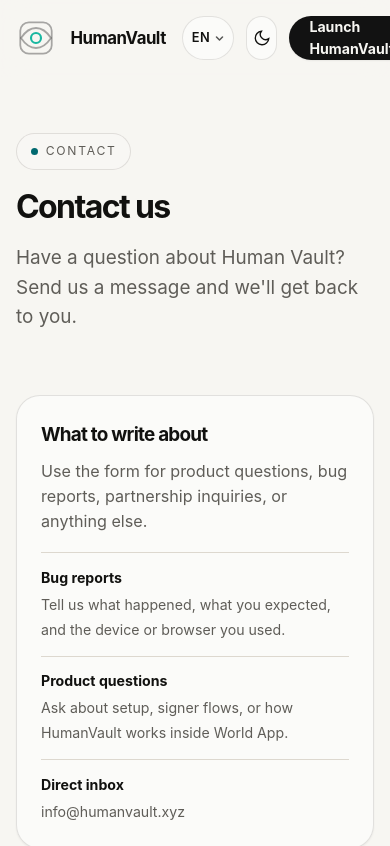
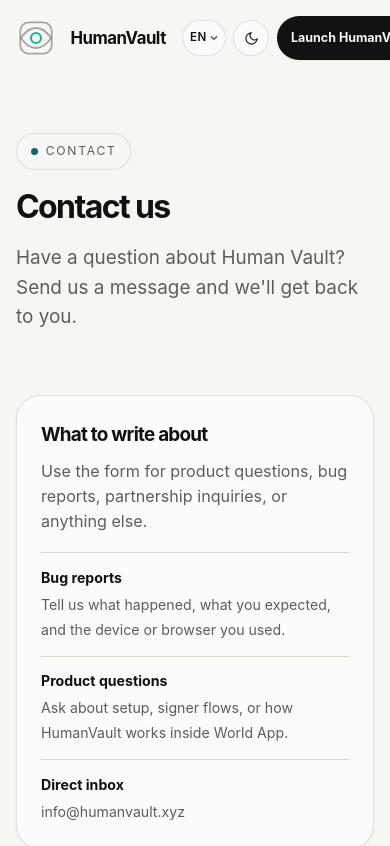
Before and after one commit to admindanrob/humanvault-site, a website: page contact.html in a window 390 px wide. Shown: the top 846 px of the page. Drawn offline with Linux system fonts and the light colour scheme; a web font is replaced by a local one.

Commit message:
Update contact.html
smaller icons

```diff
--- a/contact.html
+++ b/contact.html
@@ -173,10 +173,14 @@
 .lang-menu .lang-check{opacity:0;color:var(--color-accent);font-weight:700}
 .lang-menu button[aria-selected="true"] .lang-check{opacity:1}
 @media (max-width:480px){
-  .lang-btn{padding:0 .55rem;gap:.3rem;font-size:.8rem;font-weight:600;letter-spacing:.02em}
+  .lang-btn{padding:0 .45rem;gap:.2rem;font-size:.72rem;font-weight:600;letter-spacing:.02em;height:36px;min-height:36px}
   .lang-btn .lang-globe{display:none}
-  .lang-btn .lang-caret{width:9px;height:9px}
+  .lang-btn .lang-caret{width:8px;height:8px}
   .lang-menu{right:auto;left:0;min-width:9.5rem}
+  .theme-toggle,.theme-btn{width:36px;height:36px;min-height:36px}
+  .theme-toggle svg,.theme-btn svg{width:15px;height:15px}
+  .nav-actions{gap:.45rem}
+  .pill-btn,.launch-btn{padding:0 .9rem;font-size:.78rem;white-space:nowrap}
 }
 </style>
 <script>
```
